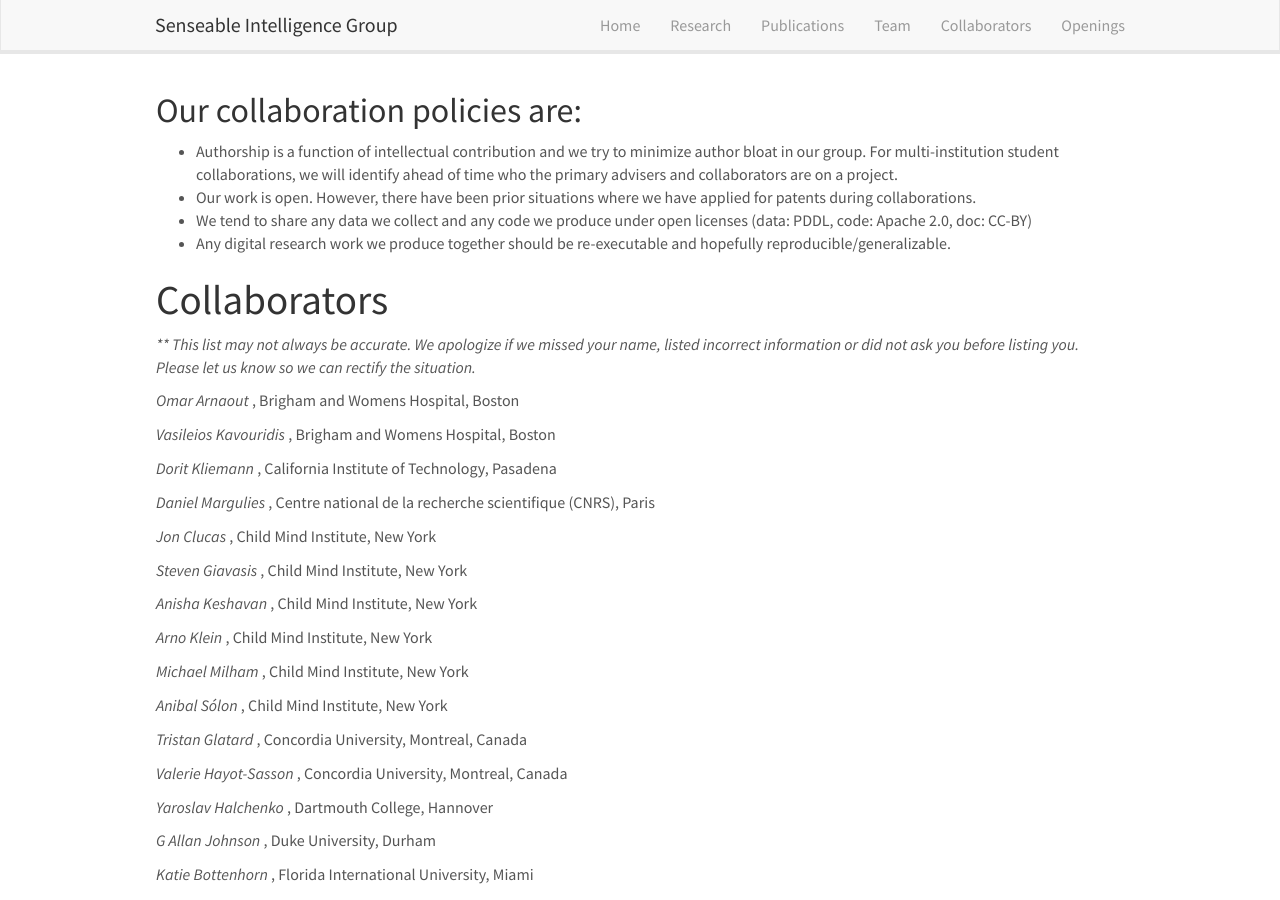
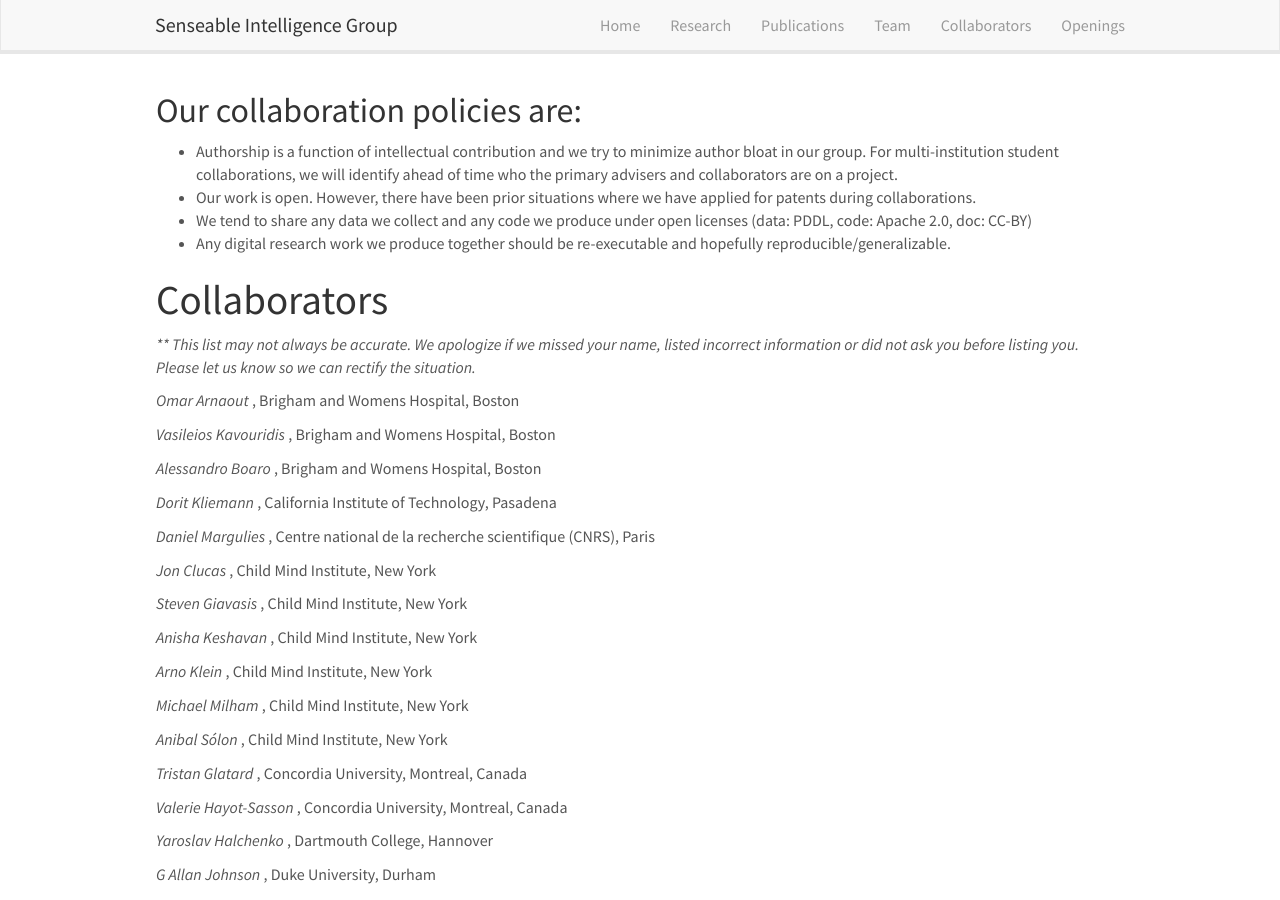
Before and after one commit to sensein/group, a Jekyll site: the page built from _pages/collab.md, in a window 1280 px wide and 900 px high. Built offline with Jekyll 4.4.1, drawn with Linux system fonts in a browser that asks for light colours; nearby versions of some CDN libraries.

Commit message:
add collab

```diff
--- a/_data/collaborators.yml
+++ b/_data/collaborators.yml
@@ -2,6 +2,7 @@
   persons:
     - name: Omar Arnaout
     - name: Vasileios Kavouridis
+    - name: Alessandro Boaro
 
 - home: California Institute of Technology, Pasadena
   persons:
```
